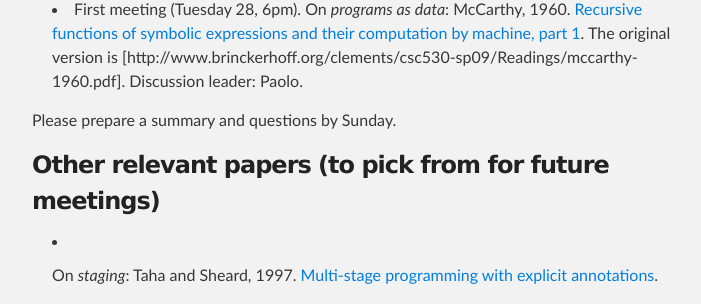
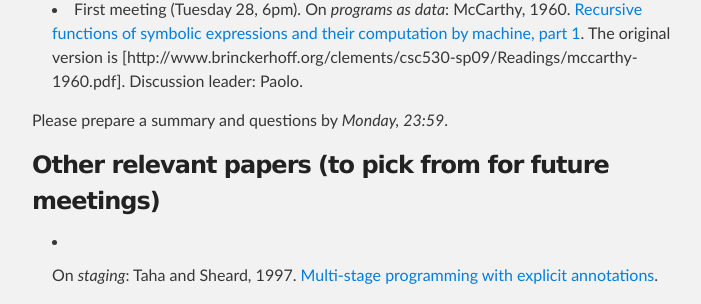
Before and after one commit to ps-mr/ps-mr.github.io, a Jekyll site: the page built from ws14-metaprogramming.md, in a window 1280 px wide and 900 px high, scrolled down 1712 px. Shown: the part 150-454 px from the top of the window, without its empty margins (288-989 px from the left). Built offline with Jekyll 4.4.1, drawn with Linux system fonts in a browser that asks for light colours.

Commit message:
Update deadline

```diff
--- a/ws14-metaprogramming.md
+++ b/ws14-metaprogramming.md
@@ -57,7 +57,7 @@ There are different approaches to reading a research paper, some more productive
 * First meeting (Tuesday 28, 6pm). On *programs as data*: McCarthy, 1960. [Recursive functions of symbolic expressions and their computation by machine, part 1](http://cs.cmu.edu/~crary/819-f09/McCarthy60.pdf). The original version is [http://www.brinckerhoff.org/clements/csc530-sp09/Readings/mccarthy-1960.pdf].
 Discussion leader: Paolo.
 
-Please prepare a summary and questions by Sunday.
+Please prepare a summary and questions by *Monday, 23:59*.
 
 ### Other relevant papers (to pick from for future meetings)
 
```
